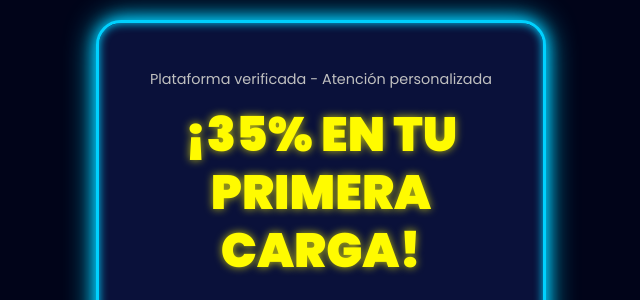
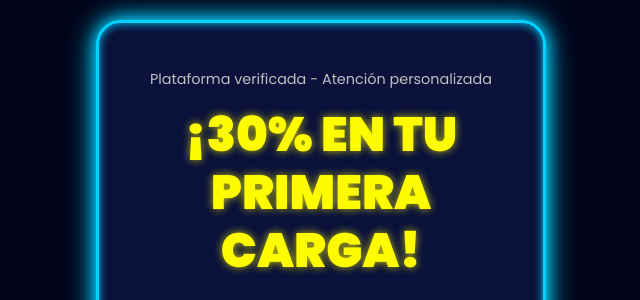
Before and after one commit to iandqn/ecolimpio, a plain HTML site: page index.html in a window 1280 px wide. Shown: the top 300 px of the page, 319-959 px from the left. Drawn offline with Linux system fonts and the light colour scheme.

Commit message:
Update index.html

```diff
--- a/index.html
+++ b/index.html
@@ -169,7 +169,7 @@
 
         <p class="platform-info">Plataforma verificada - Atención personalizada</p>
 
-        <h1>¡35% EN TU PRIMERA CARGA!</h1>
+        <h1>¡30% EN TU PRIMERA CARGA!</h1>
 
         <p class="subtitle">🍀 JUGA CON NOSOTROS SIN LIMITES. SOLO GANAS. 🍀</p>
 
```
